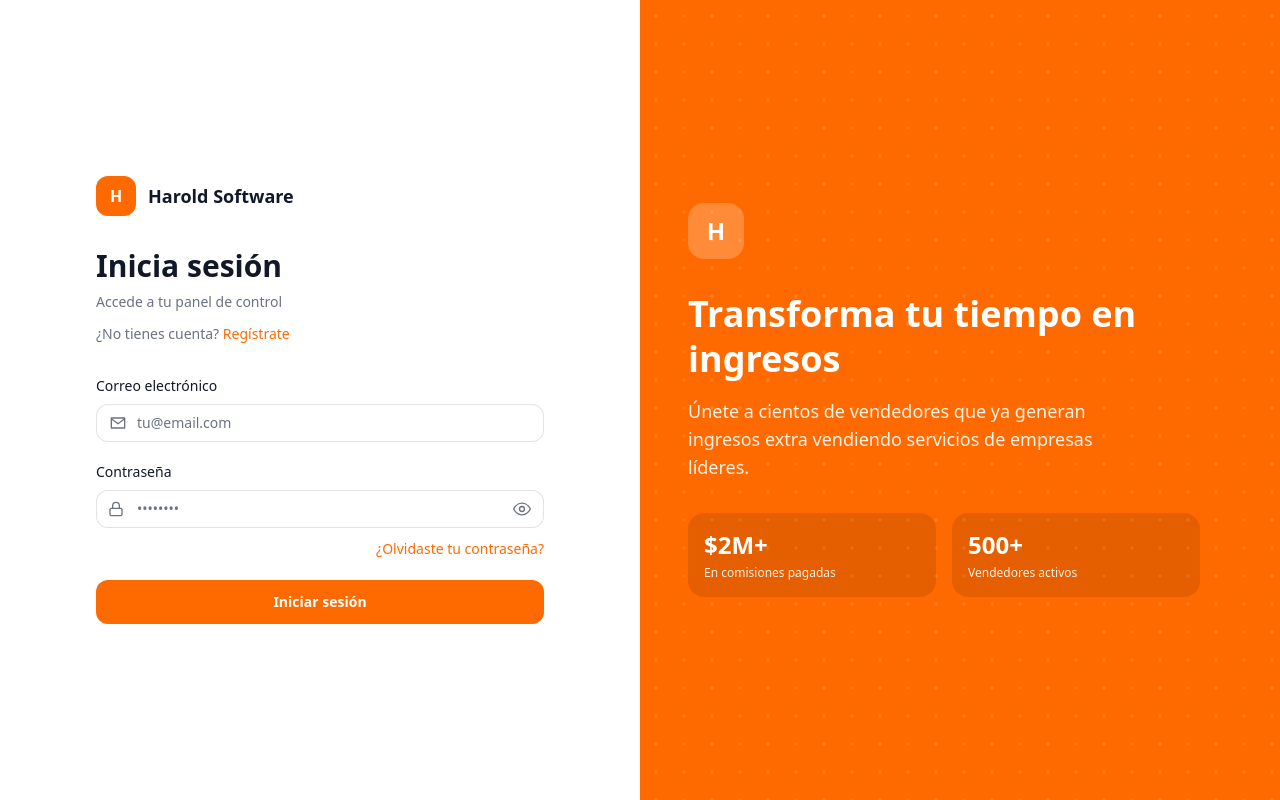
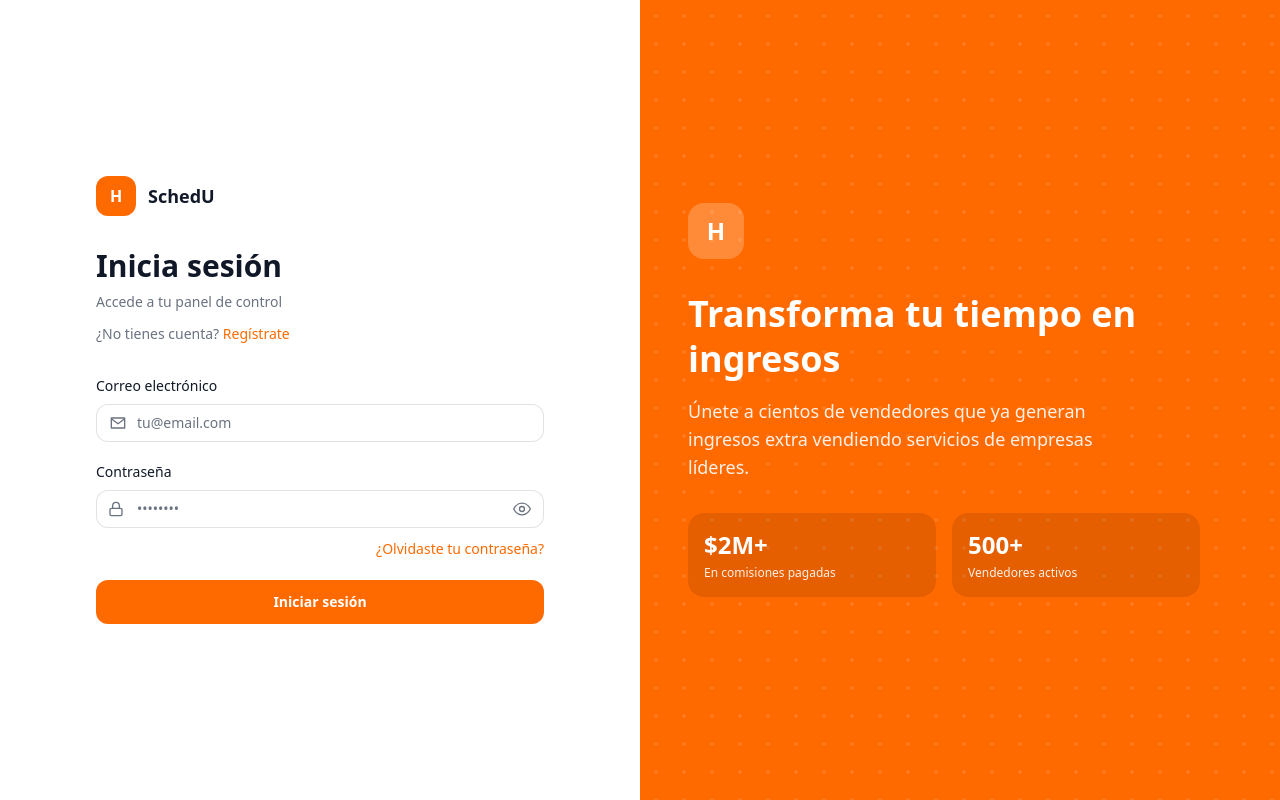
Before and after one commit to umb-ingeneria-web/umb-ingenieria-web-frontend, a React (Vite) app: page /login in a window 1280 px wide. Built offline with nearby package versions, Linux system fonts and the light colour scheme; no server answers.

Commit message:
Update LoginPage.tsx

```diff
--- a/src/pages/LoginPage.tsx
+++ b/src/pages/LoginPage.tsx
@@ -47,7 +47,7 @@
             <div className="flex h-10 w-10 items-center justify-center rounded-xl bg-[var(--color-primary)] text-white font-semibold">
               H
             </div>
-            <div className="text-lg font-semibold">Harold Software</div>
+            <div className="text-lg font-semibold">SchedU</div>
           </div>
 
           <div className="mt-8">
```
